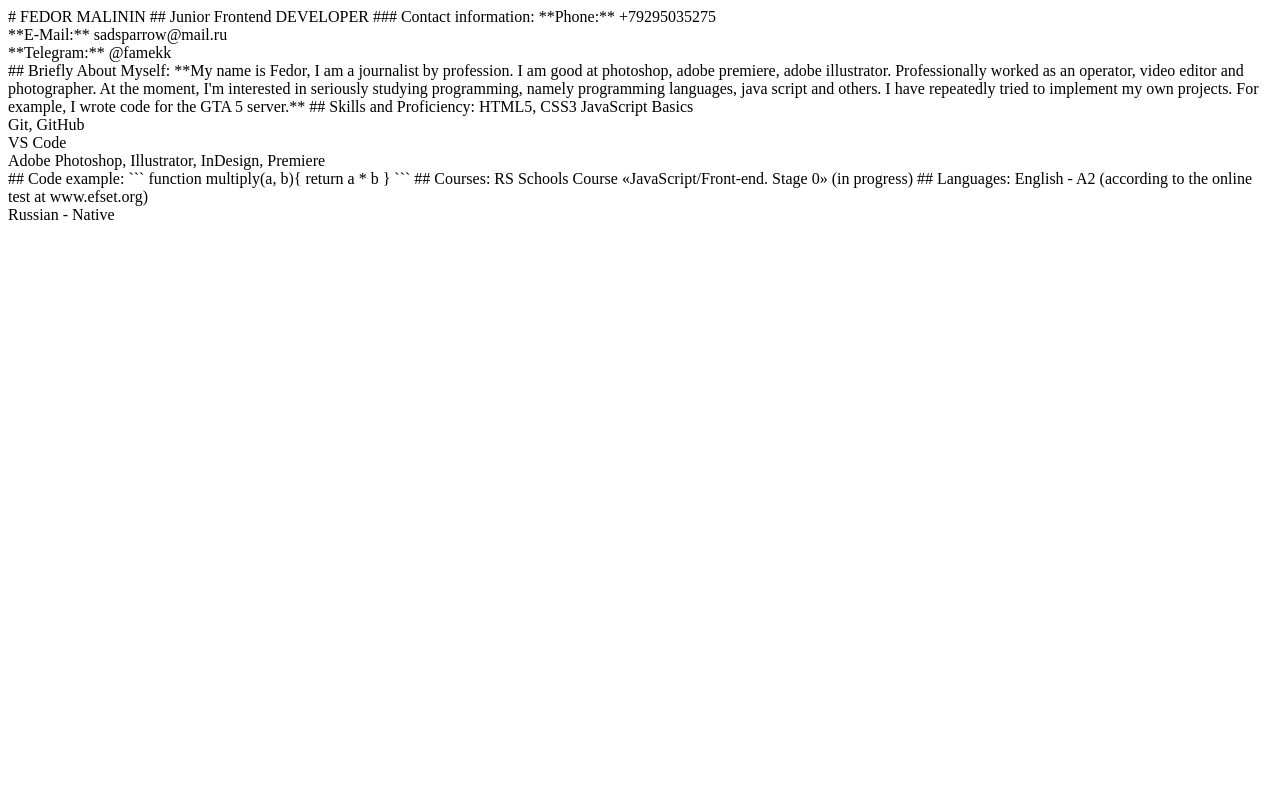
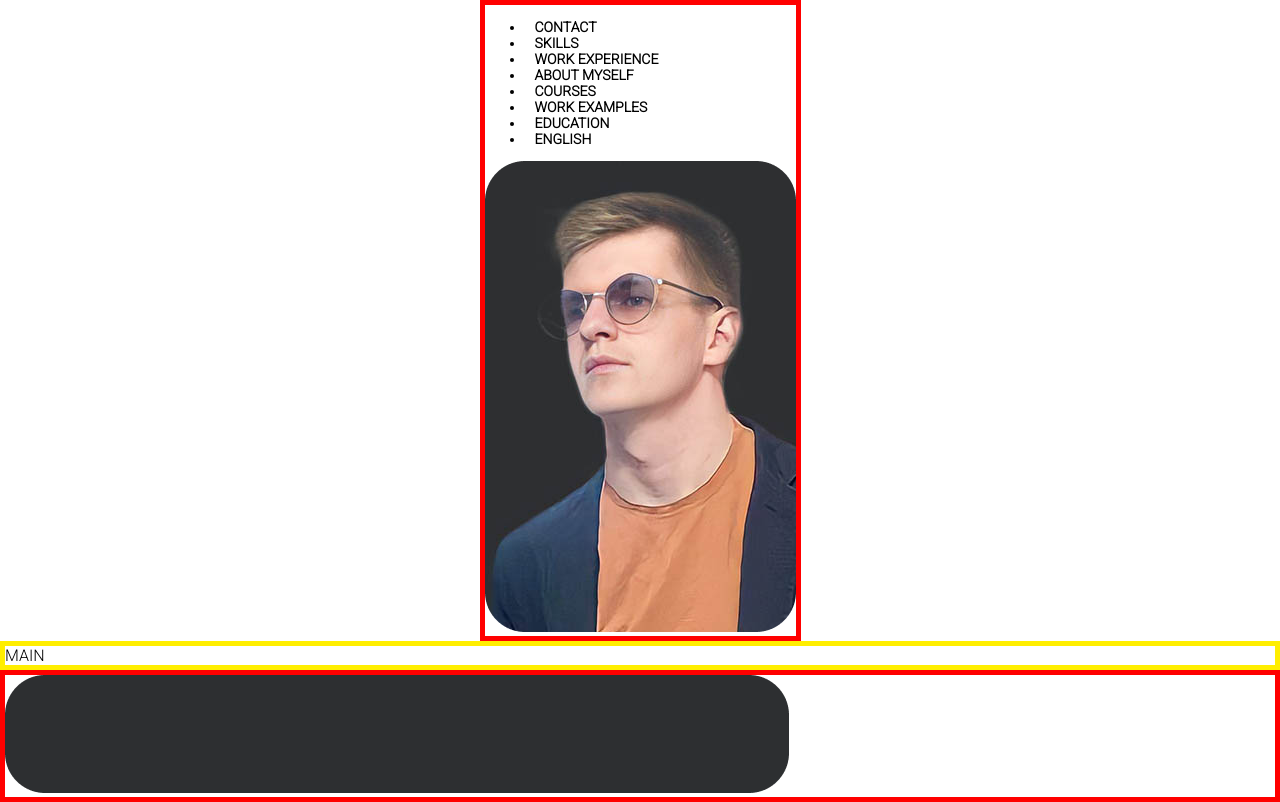
Before and after one commit to SASHAFAME/rsschool-cv, a plain HTML site: page index.html in a window 1280 px wide. Drawn offline with Linux system fonts and the light colour scheme.

Commit message:
feat: add nav system

````diff
--- a/index.html
+++ b/index.html
@@ -1,27 +1,45 @@
-# FEDOR MALININ
-## Junior Frontend DEVELOPER
+<!DOCTYPE html>
+<html lang="en">
+<head>
+  <meta charset="UTF-8">
+  <meta http-equiv="X-UA-Compatible" content="IE=edge">
+  <meta name="viewport" content="width=<device-width>, initial-scale=1.0">
+  <link rel="stylesheet" href="style.css">
+  <link rel="icon" href="./assets/favicon.ico">
+  <link href="https://fonts.googleapis.com/css2?family=Montserrat:wght@500&family=Poppins:wght@600&family=Roboto:wght@300&display=swap" rel="stylesheet">
+  <title>cv</title>
+</head>
 
-### Contact information:
-**Phone:** +79295035275 <br>
-**E-Mail:** sadsparrow@mail.ru <br>
-**Telegram:** @famekk <br>
 
-## Briefly About Myself:
-**My name is Fedor, I am a journalist by profession. I am good at photoshop, adobe premiere, adobe illustrator. Professionally worked as an operator, video editor and photographer. At the moment, I'm interested in seriously studying programming, namely programming languages, java script and others. I have repeatedly tried to implement my own projects. For example, I wrote code for the GTA 5 server.**
-## Skills and Proficiency:
-HTML5, CSS3
-JavaScript Basics <br>
-Git, GitHub <br>
-VS Code <br>
-Adobe Photoshop, Illustrator, InDesign, Premiere <br>
-## Code example:
-```
-function multiply(a, b){
-  return  a * b
-}
-```
-## Courses:
-RS Schools Course «JavaScript/Front-end. Stage 0» (in progress)
-## Languages:
-English - A2 (according to the online test at www.efset.org) <br>
-Russian - Native
+<body>
+  <div class="container">
+    <header class="header">
+      <nav class="nav">
+        <ul>
+        <li><a class="nav-item" href="#contact">Contact</a></li>
+        <li><a class="nav-item" href="#skills">Skills</a></li>
+        <li><a class="nav-item" href="#workexperience">Work Experience</a></li>
+        <li><a class="nav-item" href="#aboutmyself">About Myself</a></li>
+        <li><a class="nav-item" href="#courses">Courses</a></li>
+        <li><a class="nav-item" href="#workexamples">Work Examples</a></li>
+        <li><a class="nav-item" href="#education">Education</a></li>
+        <li><a class="nav-item" href="#english">English</a></li>
+      </ul>
+      </nav>
+      <img src="./assets/img/avatar.png" alt="avatar" title="It`s me">
+  </div>
+    </header>
+
+
+  <main class="main">
+    MAIN
+  </main>
+
+
+  <footer class="footer">
+    <img src="./assets/img/footer.png" alt="footer">
+  </footer>
+</body>
+
+
+</html>
--- a/style.css
+++ b/style.css
@@ -0,0 +1,59 @@
+body {
+    font-family: 'Montserrat', sans-serif;
+    font-family: 'Poppins', sans-serif;
+    font-family: 'Roboto', sans-serif;
+
+    min-height: 100vh;
+    margin: 0;
+    padding: 0;
+
+    display: flex;
+    flex-direction: column;
+    justify-content: space-between;
+}
+
+
+* {
+    box-sizing: border-box;
+}
+
+.container {
+    max-width: 1440px;
+    margin: 0 auto;
+}
+
+.header {
+    border: 5px solid red;
+}
+
+
+.nav {
+    font-size: 14px;
+    text-transform: uppercase;
+    font-weight: bolder;
+}
+.nav-item {
+    margin: 0 10px;
+    position: relative;
+    color: rgb(0, 0, 0);
+    text-decoration: none;
+    transition: color .2s linear;
+}
+
+.nav-item:hover {
+    color: #803e00;
+}
+
+.nav-item:hover:after {
+    opacity: 1;
+}
+
+
+.main {
+    border: 5px solid rgb(255, 238, 0);
+}
+
+
+.footer {
+    border: 5px solid red;
+}
````
Also changed, not shown: assets/favicon.ico (added), assets/img/avatar.png (added), assets/img/footer.png (added), assets/img/ramkablack.png (added), assets/img/ramkaorange.png (added), index.js (added), 1 other file.
